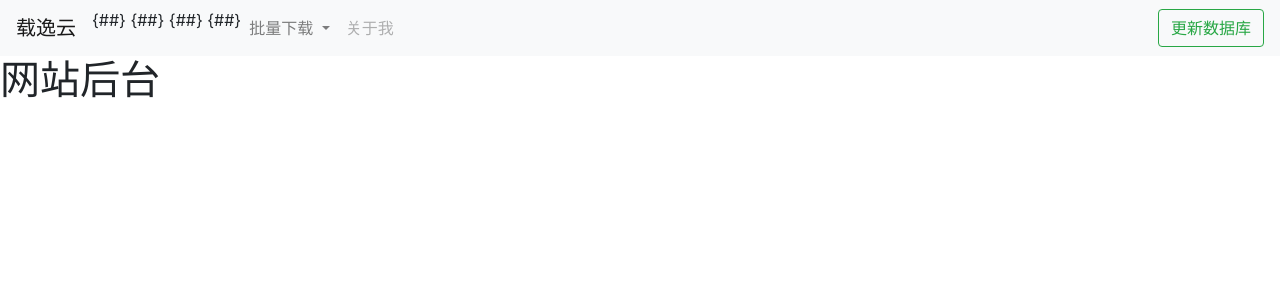
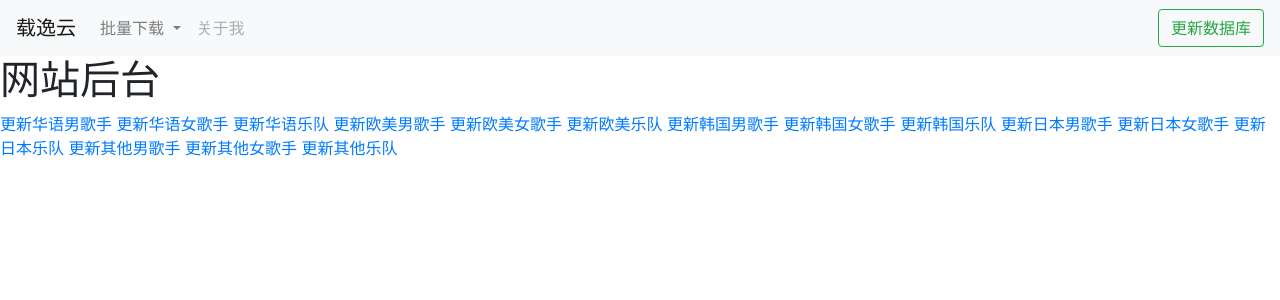
Before and after one commit to 520MianXiangDuiXiang520/music163, a Django app: page /music163/superuser_page/ in a window 1280 px wide. Shown: the top 300 px of the page. Run offline with Django 3.2, Linux system fonts and the light colour scheme; some libraries are stand-ins or nearby versions.

```diff
--- a/music/templates/music/base.html
+++ b/music/templates/music/base.html
@@ -33,18 +33,6 @@
 
     <div class="collapse navbar-collapse" id="navbarSupportedContent">
         <ul class="navbar-nav mr-auto">
-            {#
-            <li class="nav-item active">#}
-                {# <a class="nav-link" href="#"> <span class="sr-only">(current)</span></a>#}
-                {#
-            </li>
-            #}
-            {#
-            <li class="nav-item">#}
-                {# <a class="nav-link" href="#">Link</a>#}
-                {#
-            </li>
-            #}
             <li class="nav-item dropdown">
                 <a class="nav-link dropdown-toggle" href="#" id="navbarDropdown" role="button" data-toggle="dropdown"
                    aria-haspopup="true" aria-expanded="false">
--- a/music/templates/music/song.html
+++ b/music/templates/music/song.html
@@ -14,7 +14,7 @@
 
     {% if 警告 %}
     <div class="alert alert-danger" role="alert">
-        您未填写下载路径
+        {{警告}}
     </div>
     {% elif 成功提示 %}
     <div class="alert alert-success" role="alert">
@@ -27,7 +27,7 @@
         <tr>
           <th scope="col">序号</th>
           <th scope="col">歌名</th>
-          <th scope="col">歌曲ID</th>
+          <th scope="col">下载</th>
         </tr>
       </thead>
       <tbody>
@@ -35,7 +35,7 @@
           <tr>
             <th scope="row">{{forloop.counter}}</th>
               <td>{{ s.1}}</td>
-            <td>{{ s.0 }}</td>
+              <td><a href="http://music.163.com/song/media/outer/url?id={{ s.0 }}" >点击链接Ctrl+S下载</a></td>
           </tr>
         {% endfor %}
       </tbody>
--- a/music/templates/music/superuser.html
+++ b/music/templates/music/superuser.html
@@ -7,5 +7,20 @@
 {% block 主题 %}
 
 <h1>网站后台</h1>
+<a href="{% url 'music:up1' %}">更新华语男歌手</a>
+<a href="{% url 'music:up2' %}">更新华语女歌手</a>
+<a href="{% url 'music:up3' %}">更新华语乐队</a>
+<a href="{% url 'music:up4' %}">更新欧美男歌手</a>
+<a href="{% url 'music:up5' %}">更新欧美女歌手</a>
+<a href="{% url 'music:up6' %}">更新欧美乐队</a>
+<a href="{% url 'music:up7' %}">更新韩国男歌手</a>
+<a href="{% url 'music:up8' %}">更新韩国女歌手</a>
+<a href="{% url 'music:up9' %}">更新韩国乐队</a>
+<a href="{% url 'music:up10' %}">更新日本男歌手</a>
+<a href="{% url 'music:up11' %}">更新日本女歌手</a>
+<a href="{% url 'music:up12' %}">更新日本乐队</a>
+<a href="{% url 'music:up13' %}">更新其他男歌手</a>
+<a href="{% url 'music:up14' %}">更新其他女歌手</a>
+<a href="{% url 'music:up15' %}">更新其他乐队</a>
 
 {% endblock 主题 %}
--- a/music/urls.py
+++ b/music/urls.py
@@ -25,4 +25,20 @@ urlpatterns = [
     path('alldownl/',views.alldownl,name='全部下载'),
     path('superuser_page/', views.superuser_page, name='管理员页面'),
     path('更新/', views.update, name='更新'),
+    path('up1/',views.up1,name='up1'),
+    path('up2/',views.up2,name='up2'),
+    path('up3/', views.up3, name='up3'),
+    path('up4/', views.up4, name='up4'),
+    path('up5/', views.up5, name='up5'),
+    path('up6/', views.up6, name='up6'),
+    path('up7/', views.up7, name='up7'),
+    path('up8/', views.up8, name='up8'),
+    path('up9/', views.up9, name='up9'),
+    path('up10/', views.up10, name='up10'),
+    path('up11/', views.up11, name='up11'),
+    path('up12/', views.up12, name='up12'),
+    path('up13/', views.up13, name='up13'),
+    path('up14/', views.up14, name='up14'),
+    path('up15/', views.up15, name='up15'),
+
 ]
--- a/music/views.py
+++ b/music/views.py
@@ -5,7 +5,8 @@ from .models import 华语男歌手,欧美男歌手,日本男歌手,韩国男歌
 from urllib.request import urlretrieve
 import re
 from lxml.html import fromstring,tostring
-from django.contrib.auth import authenticate,login,logout
+from django.contrib.auth import authenticate
+from django.http import FileResponse
 
 artists = []
 id = []
@@ -133,56 +134,100 @@ def auth(request):
 def superuser_page(request):
     return render(request, 'music/superuser.html')
 
+def up1(request):
+    华语男歌手.objects.all().delete()
+    flag = '华语男歌手'
+    pachong(flag, 1001)
+    return render(request, "music/superuser.html")
+
+def up2(request):
+    华语女歌手.objects.all().delete()
+    flag = '华语女歌手'
+    pachong(flag, 1002)
+    return render(request, "music/superuser.html")
+
+def up3(request):
+    华语组合.objects.all().delete()
+    flag = '华语组合'
+    pachong(flag, 1003)
+    return render(request, "music/superuser.html")
+
+def up4(request):
+    欧美男歌手.objects.all().delete()
+    flag = '欧美男歌手'
+    pachong(flag, 2001)
+    return render(request, "music/superuser.html")
+
+def up5(request):
+    欧美女歌手.objects.all().delete()
+    flag = '欧美女歌手'
+    pachong(flag, 2002)
+    return render(request, "music/superuser.html")
+
+def up6(request):
+    欧美组合.objects.all().delete()
+    flag = '欧美组合'
+    pachong(flag, 2003)
+    return render(request, "music/superuser.html")
+
+def up7(request):
+    日本男歌手.objects.all().delete()
+    flag = '日本男歌手'
+    pachong(flag, 6001)
+    return render(request, "music/superuser.html")
+
+def up8(request):
+    日本女歌手.objects.all().delete()
+    flag = '日本女歌手'
+    pachong(flag, 6002)
+    return render(request, "music/superuser.html")
+
+def up9(request):
+    日本组合.objects.all().delete()
+    flag = '日本组合'
+    pachong(flag, 6003)
+    return render(request, "music/superuser.html")
+
+def up10(request):
+    韩国男歌手.objects.all().delete()
+    flag = '韩国男歌手'
+    pachong(flag, 7001)
+    return render(request, "music/superuser.html")
+
+def up11(request):
+    韩国女歌手.objects.all().delete()
+    flag = '韩国女歌手'
+    pachong(flag, 7002)
+    return render(request, "music/superuser.html")
+
+def up12(request):
+    韩国组合.objects.all().delete()
+    flag = '韩国组合'
+    pachong(flag, 7003)
+    return render(request, "music/superuser.html")
+
+def up13(request):
+    其他男歌手.objects.all().delete()
+    flag = '其他男歌手'
+    pachong(flag, 4001)
+    return render(request, "music/superuser.html")
+
+def up14(request):
+    其他女歌手.objects.all().delete()
+    flag = '其他女歌手'
+    pachong(flag, 4001)
+    return render(request, "music/superuser.html")
+
+def up15(request):
+    其他歌手组合.objects.all().delete()
+    flag = '其他组合'
+    pachong(flag, 4001)
+    return render(request, "music/superuser.html")
+
 
 def update(request):
-    韩国男歌手.objects.all().delete()
-    日本男歌手.objects.all().delete()
-    华语女歌手.objects.all().delete()
-    欧美女歌手.objects.all().delete()
-    日本女歌手.objects.all().delete()
-    韩国女歌手.objects.all().delete()
-    其他女歌手.objects.all().delete()
-    其他男歌手.objects.all().delete()
-    华语男歌手.objects.all().delete()
-    欧美男歌手.objects.all().delete()
-    其他歌手组合.objects.all().delete()
-    韩国组合.objects.all().delete()
-    日本组合.objects.all().delete()
-    欧美组合.objects.all().delete()
-    华语组合.objects.all().delete()
-    flag='华语男歌手'
-    pachong(flag,1001)
-    flag='华语女歌手'
-    pachong(flag,1002)
-    flag = '华语组合'
-    pachong(flag, 1003)
-    flag='欧美男歌手'
-    pachong(flag, 2001)
-    flag = '欧美女歌手'
-    pachong(flag, 2002)
-    flag = '欧美组合'
-    pachong(flag, 2003)
-    flag='日本男歌手'
-    pachong(flag, 6001)
-    flag = '日本女歌手'
-    pachong(flag, 6002)
-    flag = '日本组合'
-    pachong(flag, 6003)
-    flag='韩国男歌手'
-    pachong(flag, 7001)
-    flag = '韩国女歌手'
-    pachong(flag, 7002)
-    flag = '韩国组合'
-    pachong(flag, 7003)
-    flag = '其他男歌手'
-    pachong(flag, 4001)
-    flag = '其他女歌手'
-    pachong(flag, 4001)
-    flag = '其他组合'
-    pachong(flag, 4001)
-
     connect={'ID':id,'NAME':artists}
-    return render(request, "music/auth.html", connect)
+    return render(request, "music/superuser.html", connect)
 
 def song(url):
     id_list = []
@@ -232,10 +277,12 @@ def song(url):
 
 def down(dit,get_path):
     for id in dit.keys():
+        file=FileResponse(get_path,'rb')
         downloadurl='http://music.163.com/song/media/outer/url?id='+id
         path=get_path+'\%s.mp3'%dit[id]
         try:
-            urlretrieve(downloadurl,path)
+            # urlretrieve(downloadurl,path)
+            pass
         except:
             continue
 
@@ -336,8 +383,8 @@ def alldownl(request):
         if path=='':
             connect={'a':info,'警告':'未输入路径'}
         else:
-            down(dit, path)
-            connect={'a':info,'成功提示':'开始下载'}
+            # down(dit, path)
+            connect={'a':info,'警告':'暂时不能这样搞...'}
         return render(request, "music/song.html", connect)
     else:
         return render(request, "music/song.html")
```
Also changed, not shown: music163/settings.py (+12 -12 lines).
